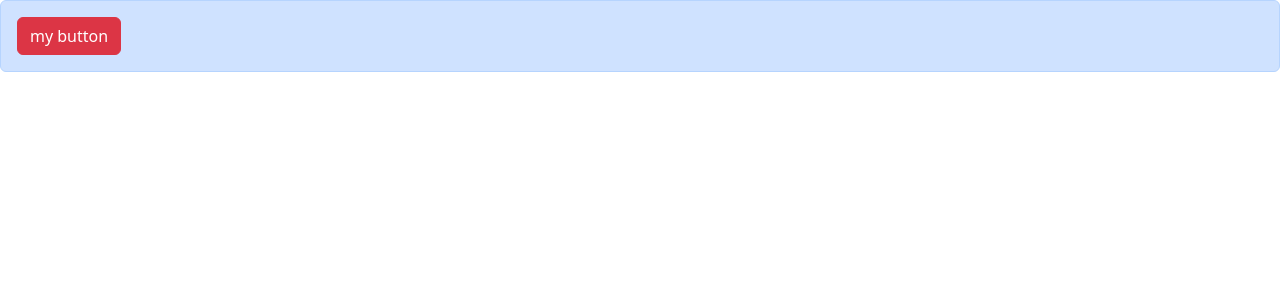
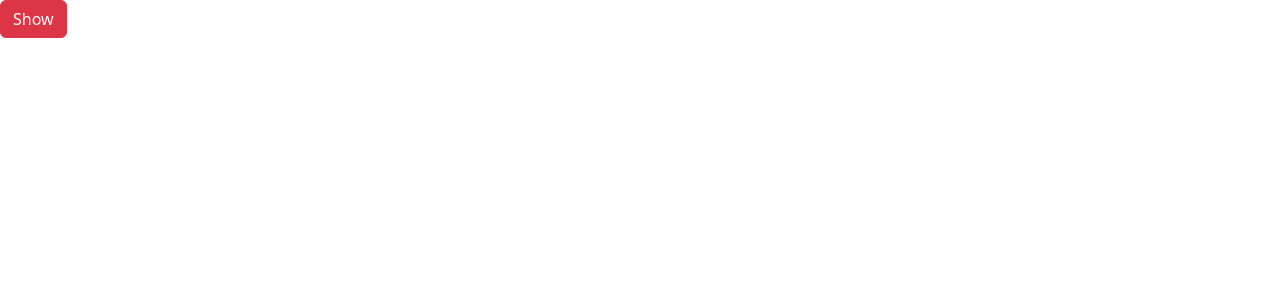
Before and after one commit to Karanfullstack/react-plus-typescript-1, a React (Vite) app: page / in a window 1280 px wide. Shown: the top 300 px of the page. Built offline with nearby package versions, Linux system fonts and the light colour scheme.

Commit message:
showing alert

```diff
--- a/src/App.tsx
+++ b/src/App.tsx
@@ -1,12 +1,15 @@
+import { useState } from "react";
 import Alert from "./components/Alert";
 import Button from "./components/Button";
 
 function App() {
+	const [visible, setVisible] = useState<boolean>(false);
 	return (
 		<div className="App">
-			<Alert>
-				<Button color="danger" onClick={()=> console.log("clicked")}>my button</Button>
-			</Alert>
+			{visible && <Alert onClose={()=> setVisible(false)}>Warning</Alert>}
+			<Button color="danger" onClick={() => setVisible(true)}>
+				{visible ? "Hide" : "Show"}
+			</Button>
 		</div>
 	);
 }
--- a/src/components/Alert.tsx
+++ b/src/components/Alert.tsx
@@ -1,8 +1,18 @@
-import  { type ReactNode } from "react";
+import { type ReactNode } from "react";
 
 interface AlertProps {
 	children: ReactNode;
+	onClose?: () => void;
 }
-export default function Alert({ children }: AlertProps) {
-	return <div className="alert alert-primary">{children}</div>;
+export default function Alert({ children, onClose }: AlertProps) {
+	return (
+		<div className="alert alert-warning alert-dismissible fade show">
+			<strong>{children}</strong>
+			<button
+				type="button" onClick={onClose}
+				className="btn-close"
+				data-bs-dismiss="ale"
+			></button>f
+		</div>
+	);
 }
```
